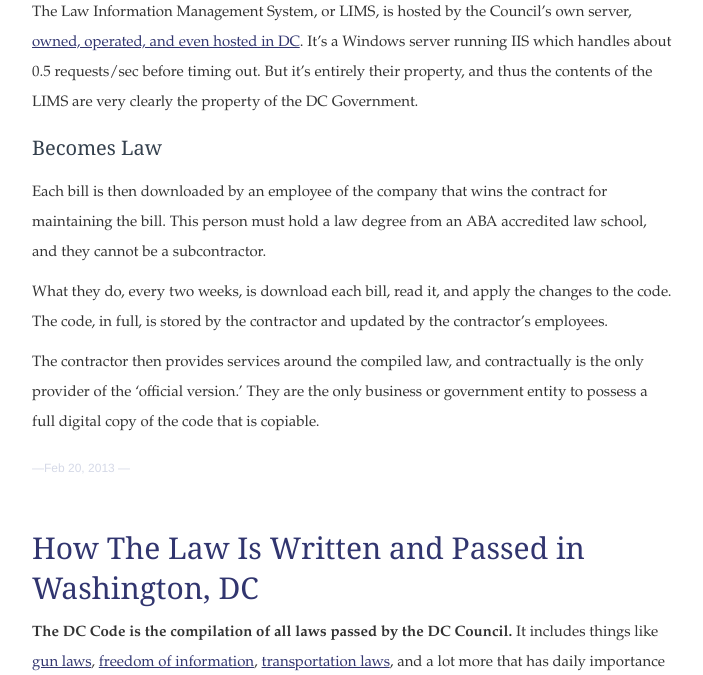
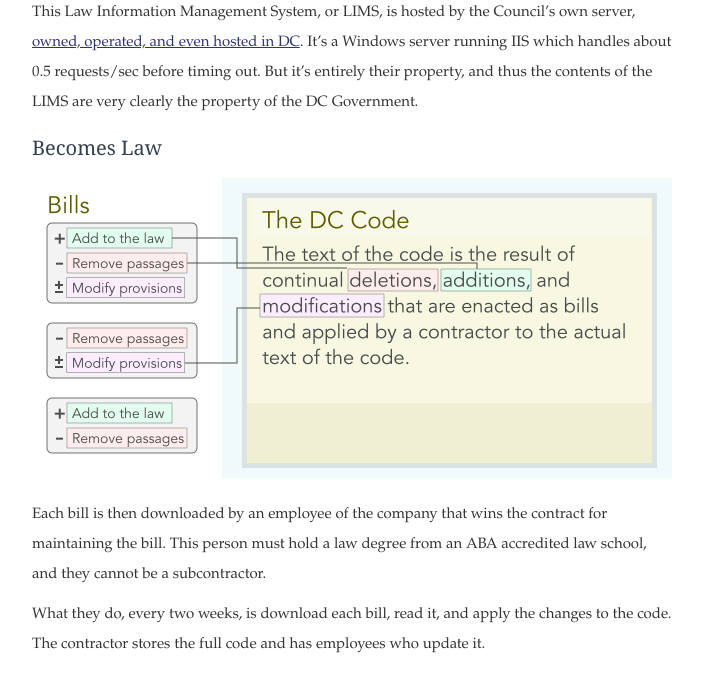
Before and after one commit to konklone/tmcw.github.com, a Jekyll site: the page built from index.html, in a window 1280 px wide and 1400 px high, scrolled down 945 px. Shown: the part 255-930 px from the top of the window, without its empty margins (288-991 px from the left). Built offline with Jekyll 4.4.1, drawn with Linux system fonts in a browser that asks for light colours; Markdown is read by kramdown in place of the engine named in the settings; comment, search, counter and statistics services are not loaded; some of the changed text lies outside the part shown.

Commit message:
Stash graphic and post

```diff
--- a/_posts/2013-02-20-the-code-compiled.md
+++ b/_posts/2013-02-20-the-code-compiled.md
@@ -35,14 +35,14 @@
 The DC Council discusses and edits bills in Microsoft Word or WordPerfect format.
 They're emailed around, collected and edited just like any other document.
 
-When bills are passed, they're added by staffers to the Council's
+When bills are passed, staffers add them to the
 [Law Information Management System](http://dcclims1.dccouncil.us/lims/),
 a .NET web application that stores and serves metadata and PDF downloads
 of resolutions, bills, and more. Here's an [example of a ceremonial resolution](http://bit.ly/14O6B1W) proposed in 2013.
 
 <a href='http://dcclims1.dccouncil.us/lims/'><img src='http://farm9.staticflickr.com/8379/8465131479_fc0c05b550_b.jpg' class='white-on-white' /></a>
 
-The Law Information Management System, or LIMS, is hosted by the Council's
+This Law Information Management System, or LIMS, is hosted by the Council's
 own server, [owned, operated, and even hosted in DC](http://toolbar.netcraft.com/site_report?url=http://dccouncil.us/).
 It's a Windows server running IIS which handles about 0.5 requests/sec before timing out.
 But it's entirely their property, and thus
@@ -50,13 +50,15 @@
 
 ## Becomes Law
 
+![](/graphics/bill_changes.png)
+
 Each bill is then downloaded by an employee of the company that wins
 the contract for maintaining the bill. This person must hold a law degree
 from an ABA accredited law school, and they cannot be a subcontractor.
 
 What they do, every two weeks, is download each bill, read it, and apply
-the changes to the code. The code, in full, is stored by the contractor
-and updated by the contractor's employees.
+the changes to the code. The contractor stores the full code
+and has employees who update it.
 
 The contractor then provides services around the compiled law, and contractually
 is the only provider of the 'official version.' They are the only business
```
Also changed, not shown: graphics/bill_changes.png (added).
